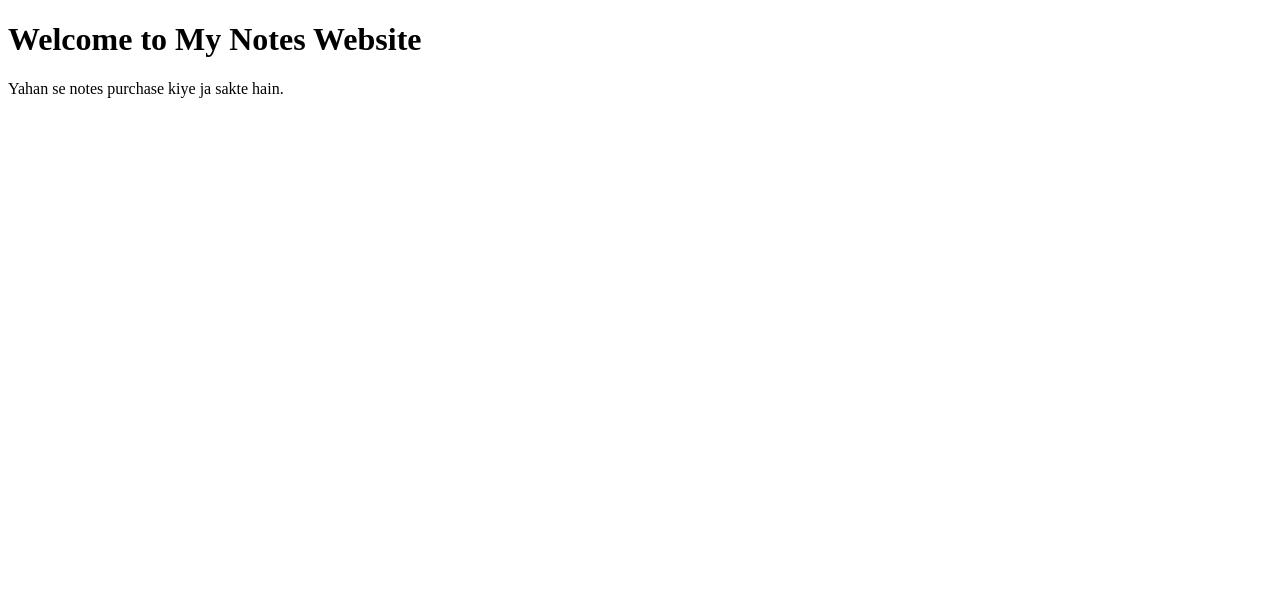
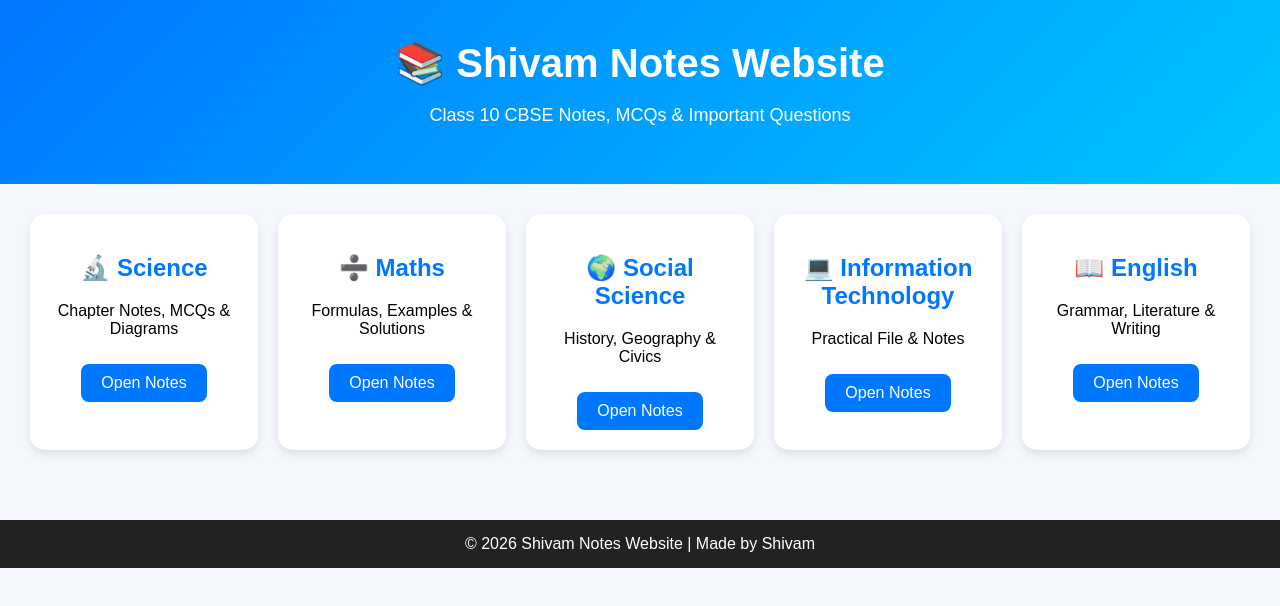
Before and after one commit to sushilkumar06550-web/notes-website, a plain HTML site: page index.html in a window 1280 px wide. Drawn offline with Linux system fonts and the light colour scheme.

Commit message:
Update index.html

```diff
--- a/index.html
+++ b/index.html
@@ -1,11 +1,128 @@
 <!DOCTYPE html>
-<html>
+<html lang="en">
 <head>
 <meta charset="UTF-8">
-<title>My Notes Website</title>
+<meta name="viewport" content="width=device-width, initial-scale=1.0">
+<title>Shivam Notes Website</title>
+
+<style>
+body{
+    margin:0;
+    font-family:Arial, sans-serif;
+    background:#f4f7fc;
+}
+
+header{
+    background:linear-gradient(135deg,#0077ff,#00c6ff);
+    color:white;
+    text-align:center;
+    padding:40px;
+}
+
+header h1{
+    margin:0;
+    font-size:40px;
+}
+
+header p{
+    font-size:18px;
+}
+
+.container{
+    padding:30px;
+}
+
+.subjects{
+    display:grid;
+    grid-template-columns:repeat(auto-fit,minmax(220px,1fr));
+    gap:20px;
+}
+
+.card{
+    background:white;
+    border-radius:15px;
+    padding:20px;
+    text-align:center;
+    box-shadow:0 4px 10px rgba(0,0,0,0.1);
+    transition:0.3s;
+}
+
+.card:hover{
+    transform:translateY(-5px);
+}
+
+.card h2{
+    color:#0077ff;
+}
+
+.btn{
+    display:inline-block;
+    margin-top:10px;
+    padding:10px 20px;
+    background:#0077ff;
+    color:white;
+    text-decoration:none;
+    border-radius:8px;
+}
+
+footer{
+    margin-top:40px;
+    background:#222;
+    color:white;
+    text-align:center;
+    padding:15px;
+}
+</style>
 </head>
+
 <body>
-<h1>Welcome to My Notes Website</h1>
-<p>Yahan se notes purchase kiye ja sakte hain.</p>
+
+<header>
+    <h1>📚 Shivam Notes Website</h1>
+    <p>Class 10 CBSE Notes, MCQs & Important Questions</p>
+</header>
+
+<div class="container">
+
+    <div class="subjects">
+
+        <div class="card">
+            <h2>🔬 Science</h2>
+            <p>Chapter Notes, MCQs & Diagrams</p>
+            <a href="#" class="btn">Open Notes</a>
+        </div>
+
+        <div class="card">
+            <h2>➗ Maths</h2>
+            <p>Formulas, Examples & Solutions</p>
+            <a href="#" class="btn">Open Notes</a>
+        </div>
+
+        <div class="card">
+            <h2>🌍 Social Science</h2>
+            <p>History, Geography & Civics</p>
+            <a href="#" class="btn">Open Notes</a>
+        </div>
+
+        <div class="card">
+            <h2>💻 Information Technology</h2>
+            <p>Practical File & Notes</p>
+            <a href="#" class="btn">Open Notes</a>
+        </div>
+
+        <div class="card">
+            <h2>📖 English</h2>
+            <p>Grammar, Literature & Writing</p>
+            <a href="#" class="btn">Open Notes</a>
+        </div>
+
+    </div>
+
+</div>
+
+<footer>
+    © 2026 Shivam Notes Website | Made by Shivam
+</footer>
+
 </body>
 </html>
```
